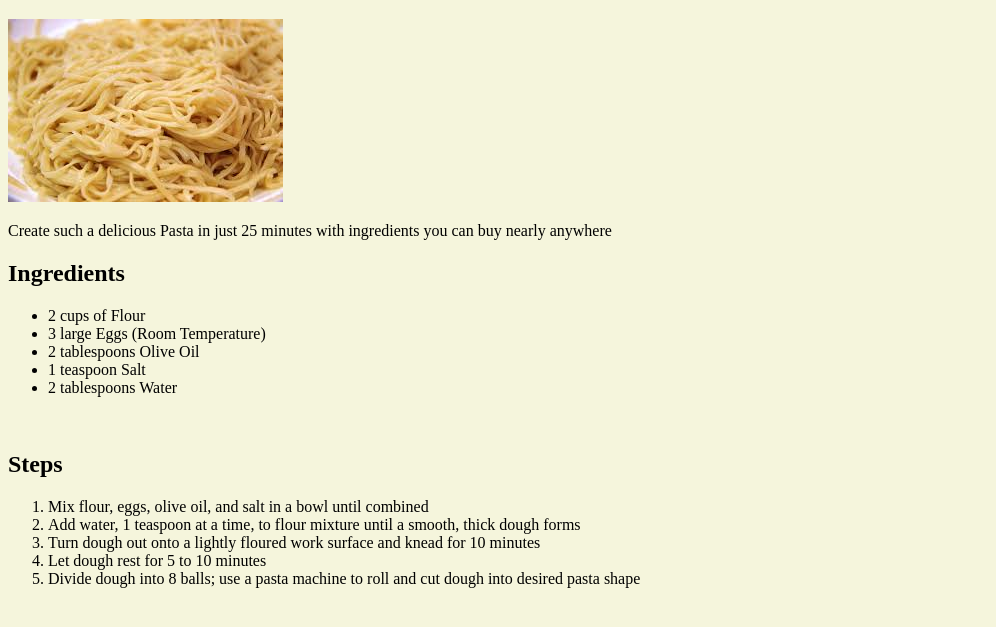
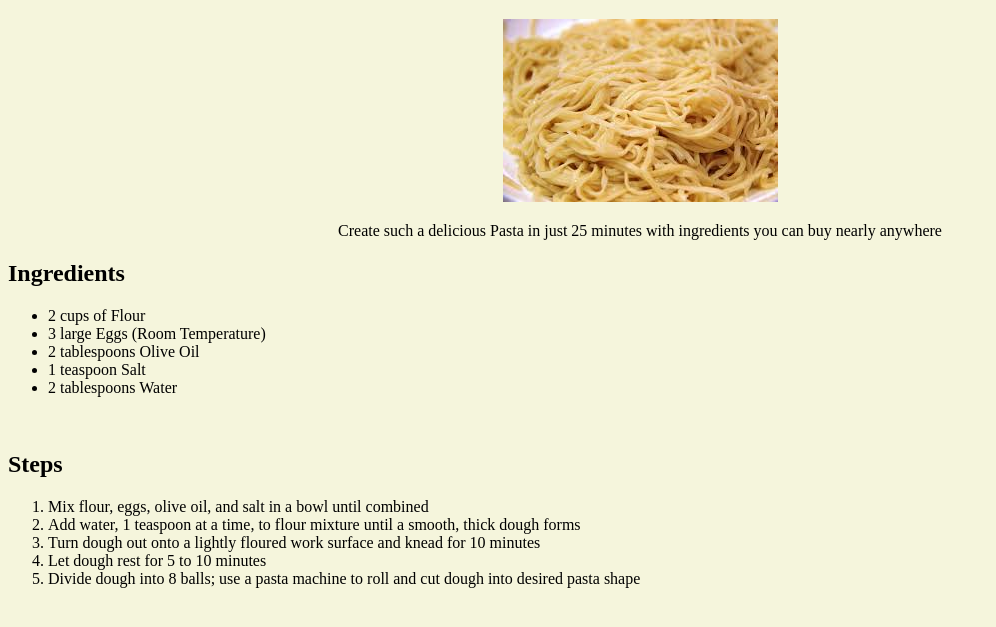
Before and after one commit to HebiRyuuk/odin-recipes, a plain HTML site: page recipes/pasta.html in a window 1280 px wide. Shown: the part 107-734 px from the top of the page, without its empty margins (0-996 px from the left). Drawn offline with Linux system fonts and the light colour scheme.

Commit message:
Added self-made tag "<center_content>" to recipes/recipe-styles.css     display: block     margin-left: auto     margin-right: auto     text-align: center
Modified recipes/[pizza.html, tiramisu.html, pasta.html]
    Added <center_content> surrounding <img> and <p>

```diff
--- a/recipes/pasta.html
+++ b/recipes/pasta.html
@@ -9,8 +9,10 @@
     <body>
         <a href="../index.html"><button>Go Back</button></a>
         <h1>Pasta</h1>
-        <img src="../images/pasta.jpeg" alt="Beautiful and delightful Homemade Pasta">
-        <p>Create such a delicious Pasta in just 25 minutes with ingredients you can buy nearly anywhere</p>
+        <center_content>
+            <img src="../images/pasta.jpeg" alt="Beautiful and delightful Homemade Pasta">
+            <p>Create such a delicious Pasta in just 25 minutes with ingredients you can buy nearly anywhere</p>
+        </center_content>
         <h2>Ingredients</h2>
         <ul>
             <li>2 cups of Flour</li>
--- a/recipes/recipe-styles.css
+++ b/recipes/recipe-styles.css
@@ -17,3 +17,10 @@ h1 {
     color: black;
     font-weight: 900;
 }
+
+center_content {
+    display: block;
+    margin-left: auto;
+    margin-right: auto;
+    text-align: center;
+}
```
Also changed, not shown: recipes/pizza.html (+4 -2 lines), recipes/tiramisu.html (+4 -2 lines).
